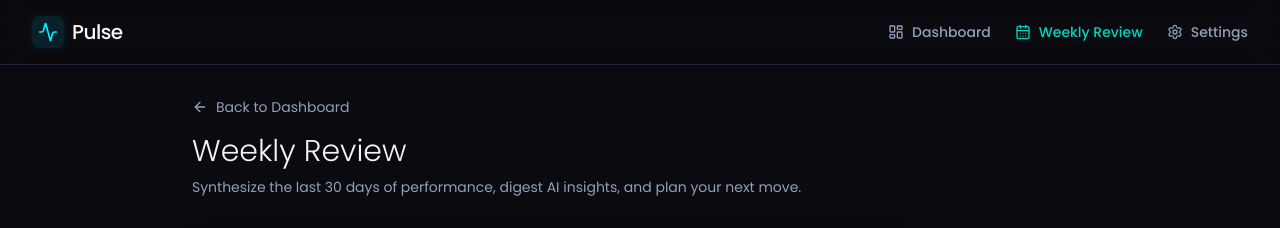
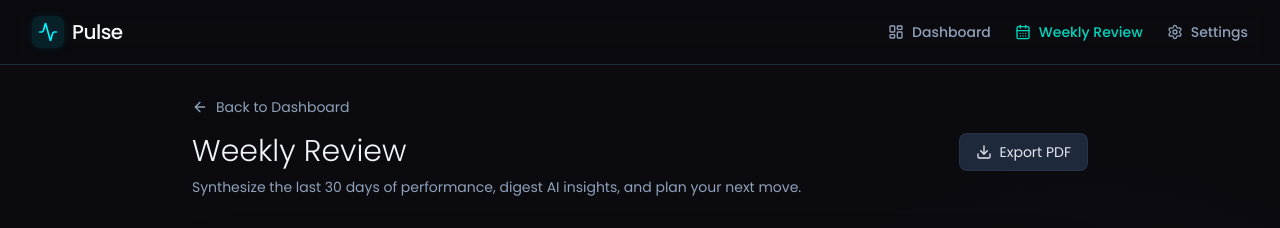
Before and after one commit to ganchoiliev/Stock5000, a React (Vite) app: page /review in a window 1280 px wide. Shown: the top 228 px of the page. Built offline with nearby package versions, Linux system fonts and the light colour scheme; no server answers.

Commit message:
Added PDF Export to Weekly Review

```diff
--- a/package.json
+++ b/package.json
@@ -13,8 +13,11 @@
   "dependencies": {
     "@tailwindcss/vite": "^4.2.1",
     "@vercel/analytics": "^1.6.1",
+    "@vercel/speed-insights": "^1.3.1",
     "clsx": "^2.1.1",
     "date-fns": "^4.1.0",
+    "html2canvas": "^1.4.1",
+    "jspdf": "^4.2.0",
     "lucide-react": "^0.577.0",
     "react": "^19.2.0",
     "react-dom": "^19.2.0",
--- a/src/pages/WeeklyReview.tsx
+++ b/src/pages/WeeklyReview.tsx
@@ -1,4 +1,4 @@
-import { useMemo } from 'react';
+import { useMemo, useRef, useState } from 'react';
 import { getActiveAssets, getActiveBenchmark } from '../services/data';
 import { computeIntelligence } from '../lib/intelligence';
 import type { IntelligenceInput } from '../lib/intelligence';
@@ -6,12 +6,16 @@ import { IntelligenceCard } from '../components/IntelligenceCard';
 import { AICoachCard } from '../components/AICoachCard';
 import { ReviewNoteInput } from '../components/ReviewNoteInput';
 import { ReviewHistory } from '../components/ReviewHistory';
-import { ArrowLeft } from 'lucide-react';
+import { ArrowLeft, Download } from 'lucide-react';
 import { Link } from 'react-router-dom';
+import html2canvas from 'html2canvas';
+import { jsPDF } from 'jspdf';
 
 export const WeeklyReview = () => {
     // For the weekly review, we lock the timeframe to 1M to represent recent performance
     const timeframe = '1M';
+    const reviewRef = useRef<HTMLDivElement>(null);
+    const [isExporting, setIsExporting] = useState(false);
 
     const intel = useMemo(() => {
         const input: IntelligenceInput = {
@@ -22,19 +26,69 @@ export const WeeklyReview = () => {
         return computeIntelligence(input);
     }, []);
 
+    const exportToPDF = async () => {
+        if (!reviewRef.current) return;
+
+        setIsExporting(true);
+        try {
+            // Setup canvas
+            const canvas = await html2canvas(reviewRef.current, {
+                scale: 2, // Higher resolution
+                useCORS: true,
+                backgroundColor: '#0f172a', // Tailwind slate-900 to match dark theme
+            });
+
+            const imgData = canvas.toDataURL('image/png');
+
+            // Calculate PDF dimensions (A4 size)
+            const pdf = new jsPDF({
+                orientation: 'portrait',
+                unit: 'mm',
+                format: 'a4'
+            });
+
+            const pdfWidth = pdf.internal.pageSize.getWidth();
+            const pdfHeight = (canvas.height * pdfWidth) / canvas.width;
+
+            pdf.addImage(imgData, 'PNG', 0, 0, pdfWidth, pdfHeight);
+
+            // Generate filename with current date
+            const date = new Date().toISOString().split('T')[0];
+            pdf.save(`weekly-review-${date}.pdf`);
+
+        } catch (error) {
+            console.error('Failed to generate PDF:', error);
+            // Optionally add a toast notification here
+        } finally {
+            setIsExporting(false);
+        }
+    };
+
     return (
-        <div className="max-w-4xl mx-auto space-y-8 animate-in fade-in duration-700 pb-12">
+        <div className="max-w-4xl mx-auto space-y-8 animate-in fade-in duration-700 pb-12" ref={reviewRef}>
 
             {/* Header */}
             <div className="flex flex-col gap-4 mb-8">
-                <Link to="/" className="inline-flex items-center gap-2 text-sm text-slate-400 hover:text-slate-200 transition-colors w-fit">
+                <Link to="/" className="inline-flex items-center gap-2 text-sm text-slate-400 hover:text-slate-200 transition-colors w-fit" data-html2canvas-ignore>
                     <ArrowLeft size={16} />
                     Back to Dashboard
                 </Link>
 
-                <div>
-                    <h1 className="text-3xl font-light text-slate-100 mb-2">Weekly Review</h1>
-                    <p className="text-slate-400 text-sm">Synthesize the last 30 days of performance, digest AI insights, and plan your next move.</p>
+                <div className="flex items-start justify-between">
+                    <div>
+                        <h1 className="text-3xl font-light text-slate-100 mb-2">Weekly Review</h1>
+                        <p className="text-slate-400 text-sm">Synthesize the last 30 days of performance, digest AI insights, and plan your next move.</p>
+                    </div>
+
+                    <button
+                        onClick={exportToPDF}
+                        disabled={isExporting}
+                        data-html2canvas-ignore
+                        className="flex items-center gap-2 px-4 py-2 bg-slate-800 hover:bg-slate-700 text-slate-200 rounded-lg transition-colors border border-slate-700/50 text-sm disabled:opacity-50 disabled:cursor-not-allowed"
+                    >
+                        <Download size={16} />
+                        {isExporting ? 'Generating...' : 'Export PDF'}
+                    </button>
                 </div>
             </div>
 
```
Also changed, not shown: tsc-output.txt (added), 1 other file (tests, documents, lock files or other folders).
